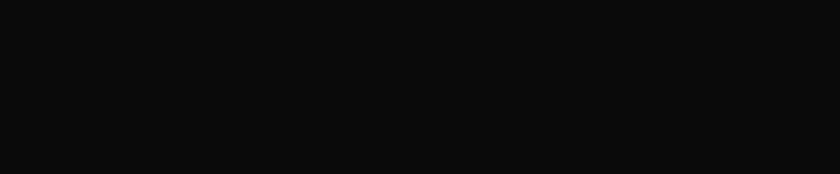
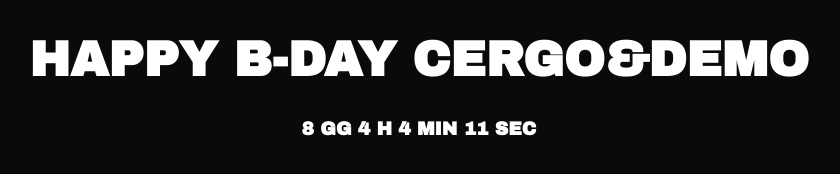
Before and after one commit to pignax/birthdayParty, a plain HTML site: page index.html in a window 1280 px wide. Shown: the whole page, without its empty margins (221-1061 px from the left). Drawn offline with Linux system fonts and the light colour scheme.

Commit message:
start prt2

```diff
--- a/css/style.css
+++ b/css/style.css
@@ -1,3 +1,17 @@
 body{
     background-color: #0a0a0a;
 }
+
+h1{
+    font-family: 'Archivo Black', sans-serif;
+    text-align: center;
+    color: white;
+    font-size: 49px;
+
+}
+
+h3{
+    color: white;
+    font-family: 'Archivo Black', sans-serif;
+    text-align: center;
+}
--- a/index.html
+++ b/index.html
@@ -2,10 +2,35 @@
 <html lang="en">
 <head>
     <meta charset="UTF-8">
-    <title>Birthday Party Cergo &amp; Demo</title>
+    <title>HAPPY B-DAY CERGO&amp;DEMO</title>
     <link rel="stylesheet" type="text/css" href="css/style.css">
+    <link href="https://fonts.googleapis.com/css?family=Archivo+Black" rel="stylesheet">
 </head>
 <body>
+    <h1>HAPPY B-DAY CERGO&amp;DEMO</h1>
+    <h3 id="demo"></h3>
+</body>
 
-</body>
+<script>
+
+    var countDownDate = new Date("May 5, 2019 20:30:00").getTime();
+    var x = setInterval(function() {
+        var now = new Date().getTime();
+        var distance = countDownDate - now;
+
+        var days = Math.floor(distance / (1000 * 60 * 60 * 24));
+        var hours = Math.floor((distance % (1000 * 60 * 60 * 24)) / (1000 * 60 * 60));
+        var minutes = Math.floor((distance % (1000 * 60 * 60)) / (1000 * 60));
+        var seconds = Math.floor((distance % (1000 * 60)) / 1000);
+
+        document.getElementById("demo").innerHTML =
+        days + " GG " + hours + " H " + minutes + " MIN " + seconds + " SEC ";
+
+        if (distance < 0) {
+            clearInterval(x);
+            document.getElementById("demo").innerHTML = "EXPIRED";
+        }
+    }, 1000);
+
+</script>
 </html>
```
